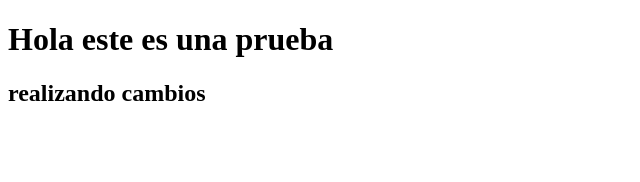
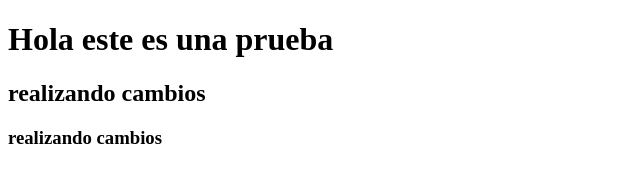
Before and after one commit to NAAG-050292/test-git-vscode, a plain HTML site: page index.html in a window 1280 px wide. Shown: the whole page, without its empty margins (0-640 px from the left). Drawn offline with Linux system fonts and the light colour scheme.

Commit message:
cambio h3

```diff
--- a/index.html
+++ b/index.html
@@ -8,5 +8,6 @@
 <body>
     <h1>Hola este es una prueba</h1>
     <h2>realizando cambios</h2>
+    <h3>realizando cambios</h3>
 </body>
 </html>
```
